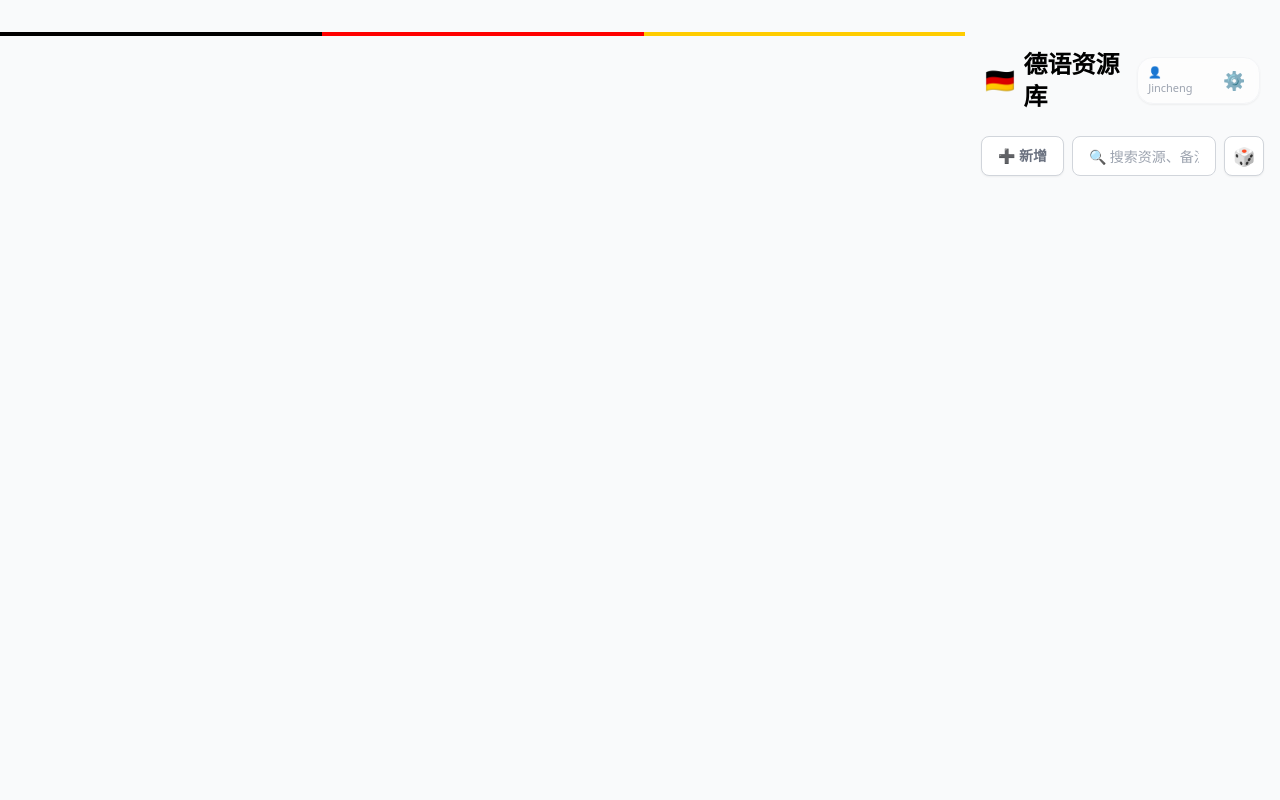
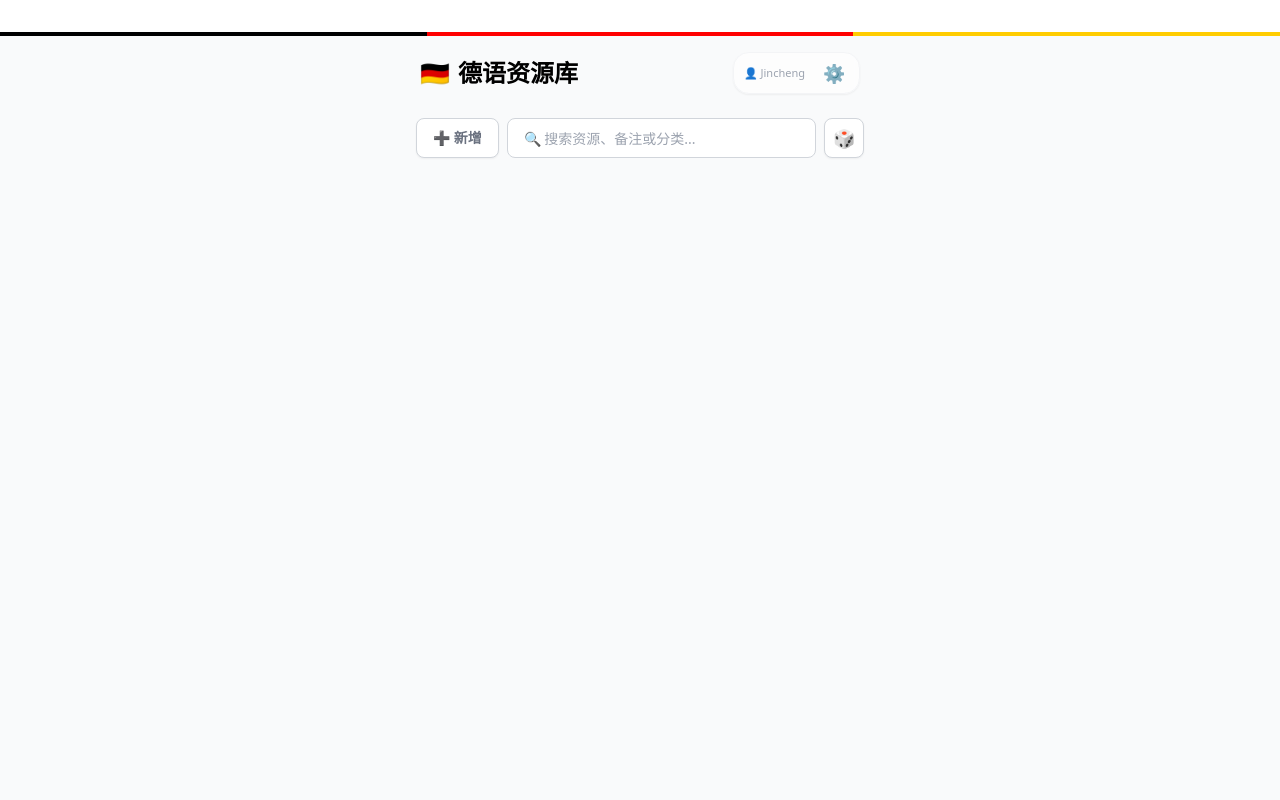
Before and after one commit to qinjcsiccas/GermanFavorites, a Flask app: page / in a window 1280 px wide. Run offline with Flask 3, Linux system fonts and the light colour scheme; the visitor is signed in with stand-in values (Sample User, id 1); some libraries are stand-ins or nearby versions.

Commit message:
Update index.html

```diff
--- a/templates/index.html
+++ b/templates/index.html
@@ -85,14 +85,18 @@
     </style>
 
 </head>
-<body class="bg-gray-50 min-h-screen pb-20 pt-8"> <div class="h-1 w-full flex">
+<body class="bg-gray-50 min-h-screen pb-20">
+
+    <div class="h-8 w-full bg-white"></div>
+
     <div class="h-1 w-full flex">
         <div class="h-full w-1/3 bg-black"></div>
         <div class="h-full w-1/3 bg-[#FF0000]"></div>
         <div class="h-full w-1/3 bg-[#FFCC00]"></div>
     </div>
 
-    <div class="max-w-md mx-auto p-4">
+    <div class="max-w-md mx-auto p-4 md:px-0">
+
         <div class="flex items-center justify-between mb-6 px-1">
             <h1 class="text-2xl font-bold flex items-center gap-2"><span>🇩🇪</span> 德语资源库</h1>
             <div class="flex items-center gap-1.5 bg-white/60 p-1.5 rounded-2xl border border-gray-100 shadow-sm backdrop-blur-sm relative">
```
